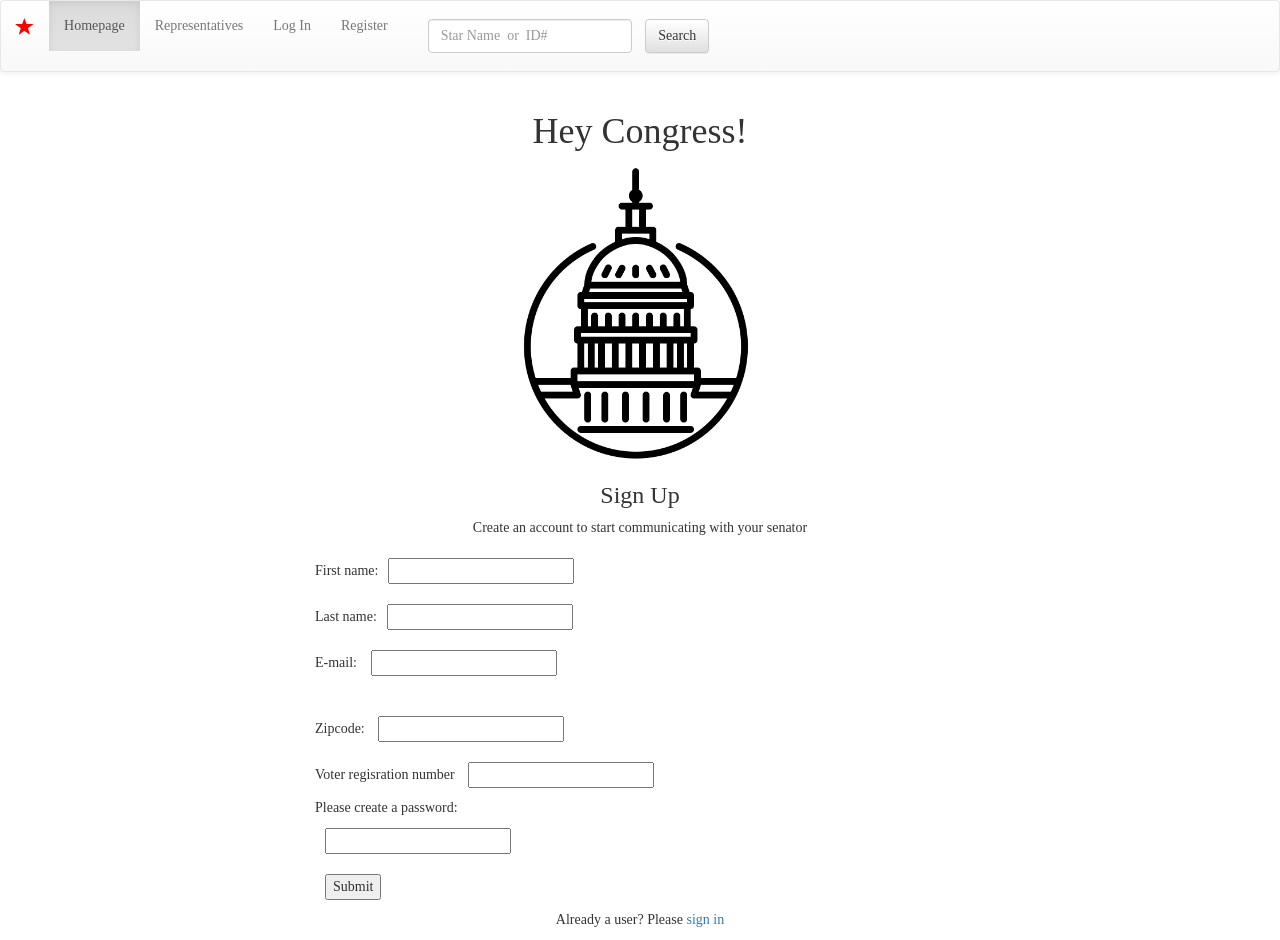
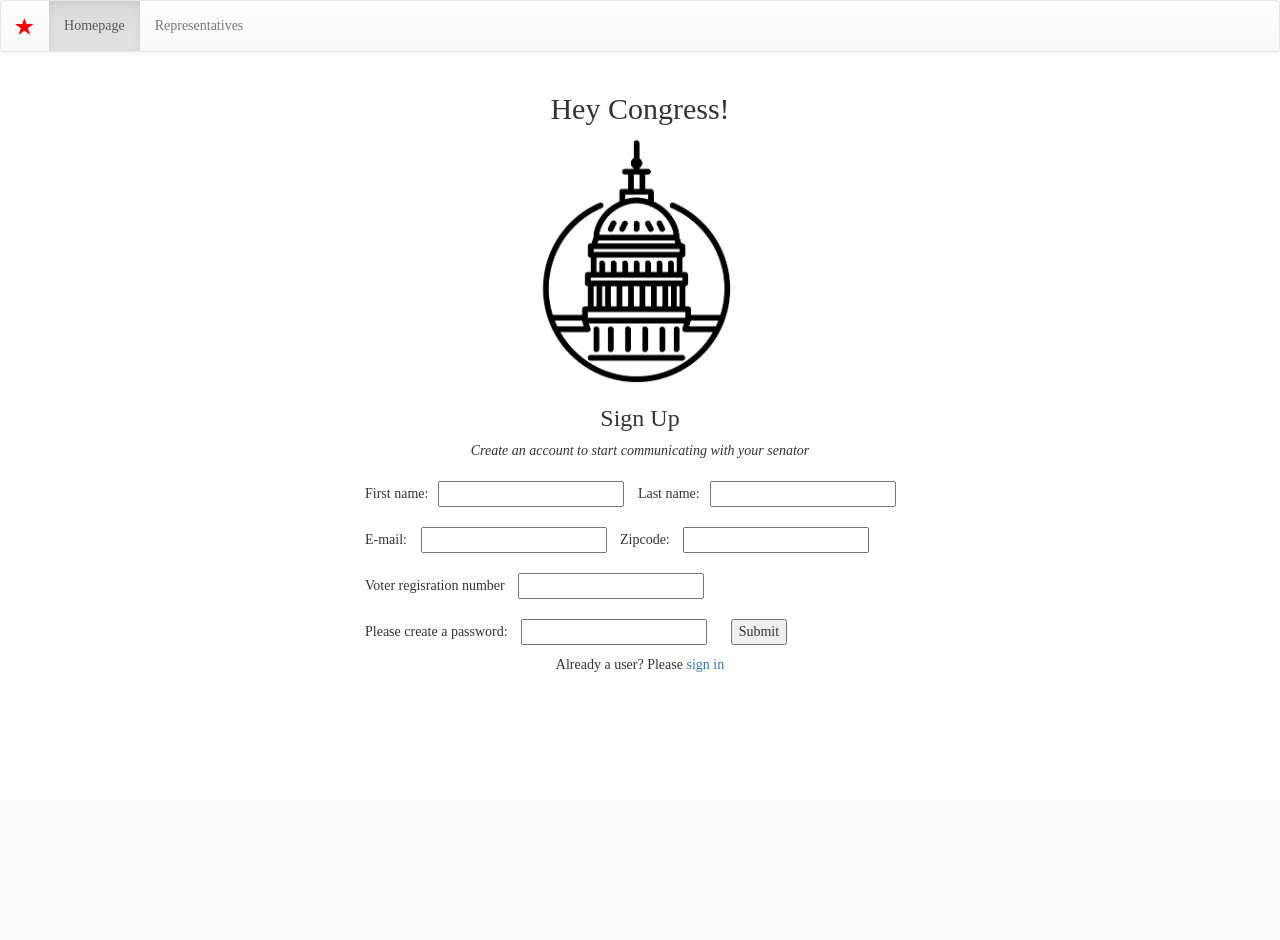
Before and after one commit to kathryn-rowe/Impact-Hack, a Flask app: page / in a window 1280 px wide. After the commit the page ends 672 px from the top, so only its background shows below. Run offline with Flask 2, Linux system fonts and the light colour scheme; some libraries are stand-ins or nearby versions.

Commit message:
Prep for presentation

```diff
--- a/server.py
+++ b/server.py
@@ -90,7 +90,7 @@ def login_process():
         return redirect("/login")
 
     else:
-        session['user_id'] = "logged in"
+        session['user_id'] = "logged_in"
         user_id = user_email.user_id
         flash("Logged in.")
 
@@ -112,11 +112,8 @@ def login_process():
 def logout_process():
     """logout the user by removing their info from the session"""
 
-    if 'user_id' in session:
-        del session['user_id']
-        flash('logged out')
-    else:
-        flash('not logged in')
+    del session['user_id']
+    flash('logged out')
 
     return redirect('/login')
 
--- a/static/styles.css
+++ b/static/styles.css
@@ -1,5 +1,5 @@
 img {
-    height: 300px;
+    height: 250px;
 }
 
 body {
@@ -11,5 +11,5 @@ input {
 }
 
 form {
-    margin-left: 300px;
+    margin-left: 350px;
 }
--- a/templates/base.html
+++ b/templates/base.html
@@ -40,15 +40,15 @@
           <li class="{% block nav_profile %}{% endblock %}"><a href="/users/{{ session.get('user_id') }}">Your Profile</a></li>
           <li><a href="/logout">Log Out</a></li>
         {% else %}
-          <li class="{% block nav_login %}{% endblock %}"><a href="/login">Log In</a></li>
-          <li class="{% block nav_register %}{% endblock %}"><a href="/register">Register</a></li>
+          <!-- <li class="{% block nav_login %}{% endblock %}"><a href="/login">Log In</a></li> -->
+          <!-- <li class="{% block nav_register %}{% endblock %}"><a href="/register">Register</a></li> -->
         {% endif %}
       </ul>
       <form class="navbar-form navbar-left" action='/search'>
-        <div class="form-group">
+        <!-- <div class="form-group">
           <input id="search" type="search" class="form-control" placeholder="Star Name  or  ID#" name='name'>
-        </div>
-        <button type="submit" class="btn btn-default">Search</button>
+        </div> -->
+        <!-- <button type="submit" class="btn btn-default">Search</button> -->
       </form>
       <ul class="nav navbar-nav navbar-right">
       </ul>
--- a/templates/homepage.html
+++ b/templates/homepage.html
@@ -7,7 +7,7 @@
 
     <div class="row">
         <div class="col-xs-12 col-md-12 col-lg-12" align="center">
-            <h1>Hey Congress!</h1>
+            <h2>Hey Congress!</h2>
             <img class="myImg" border="0" src="./static/images/capital.png" alt="Capitol">
         </div>
     </div>
@@ -15,21 +15,21 @@
     <div class="row">
         <div class="col-xs-12 col-md-12 col-lg-12" align="center">
             <h3>Sign Up</h3>
-            <p> Create an account to start communicating with your senator</p>
+            <p><i>Create an account to start communicating with your senator</i></p>
         </div>
     </div>
 
     <div class="row">
         <div class="col-xs-12 col-md-12 col-lg-12">
             <form action='/register' method='POST' id='registration' class='user-info'>
-                First name:<input type='text' name='first_name' id='first_name'><br>
+                First name:<input type='text' name='first_name' id='first_name'>
                 Last name:<input type='text' name='last_name' id='last_name'><br>
-                E-mail: <input type='text' name='e-mail' id='e-mail'><br><br>
+                E-mail: <input type='text' name='e-mail' id='e-mail'>
                 Zipcode: <input type='text' name='zipcode' id='zipcode'><br>
                 Voter regisration number <input type='text' name='registration_num' id='registration_num'><br>
 
-                Please create a password:<br>
-                <input type='password' name='password' id='password'><br>
+                Please create a password:
+                <input type='password' name='password' id='password'>
                 <input type='submit' value='Submit'>
             </form>
         </div>
```
